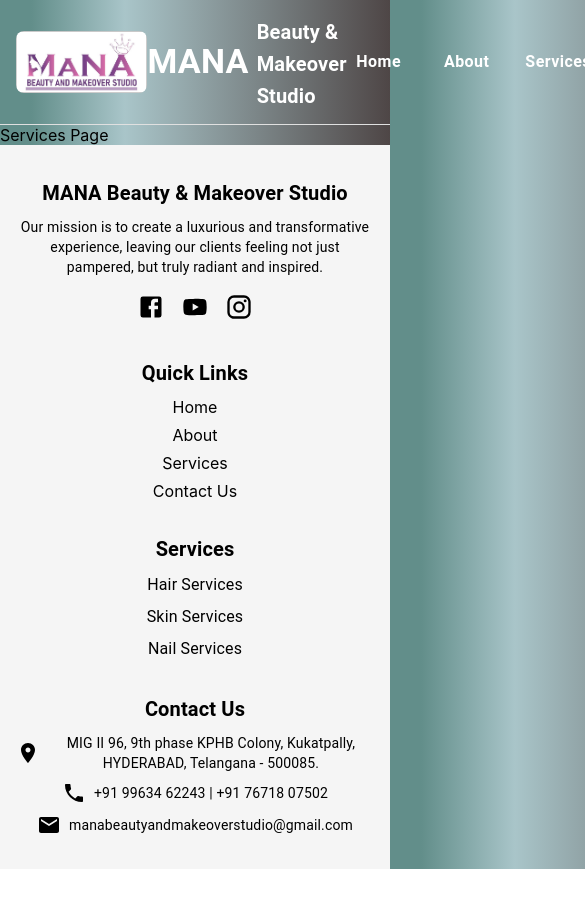
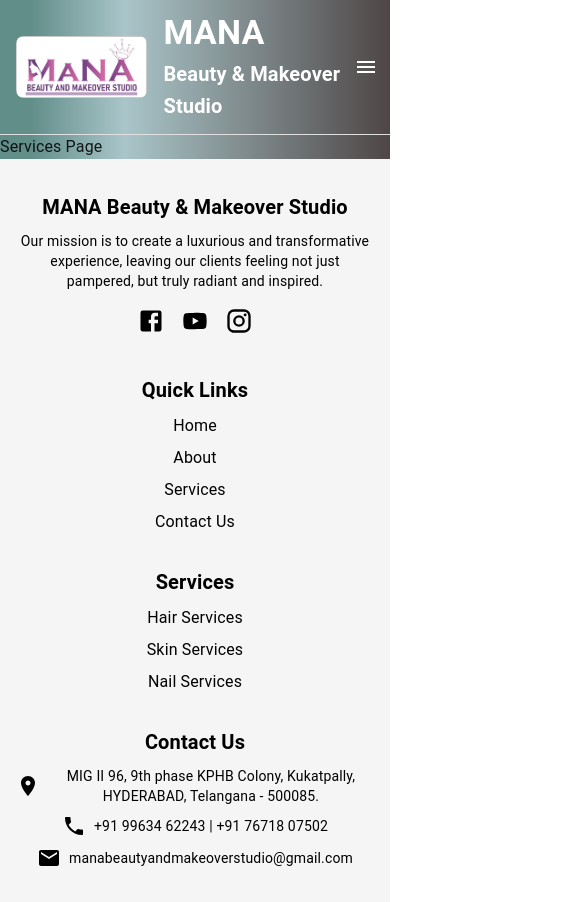
Before and after one commit to ganjivasu356/ManaBeautyMakeover, a React (Create React App) app: page /ManaBeautyMakeover/services in a window 390 px wide. Shown: the top 902 px of the page, 585 px wide, since content can reach past the window. Before the commit the page ends 869 px from the top, so only its background shows below. Built offline with nearby package versions, Linux system fonts and the light colour scheme.

Commit message:
app bar mobile responsive

```diff
--- a/src/components/Header.tsx
+++ b/src/components/Header.tsx
@@ -1,14 +1,33 @@
-import React from "react";
-import "./Header.css";
-import { AppBar, Toolbar, Typography, Button, Box } from "@mui/material";
+import React, { useState } from "react";
+import {
+  AppBar,
+  Toolbar,
+  Typography,
+  Button,
+  Box,
+  IconButton,
+  Drawer,
+  List,
+  ListItem,
+  ListItemButton,
+  ListItemText,
+  useMediaQuery,
+} from "@mui/material";
+import { Menu as MenuIcon, Close as CloseIcon } from "@mui/icons-material";
 import ManaLogo from "../Assets/ManaLogo.jpeg";
 import { menuItems } from "../utility/constants";
 
 const Header: React.FC = () => {
+  const [drawerOpen, setDrawerOpen] = useState(false);
+  const isMobile = useMediaQuery((theme: any) => theme.breakpoints.down("md")); // Check for mobile view
+
   const handleScroll = (id: string) => {
     const element = document.getElementById(id);
     if (element) {
       element.scrollIntoView({ behavior: "smooth" }); // Smooth scrolling
+    }
+    if (isMobile) {
+      setDrawerOpen(false); // Close the drawer on mobile after navigation
     }
   };
 
@@ -20,6 +39,8 @@
       sx={{ marginTop: "12px" }}
     >
       <Toolbar sx={{ justifyContent: "space-between" }}>
+        {/* Logo Section */}
+        <Box display="flex" alignItems="center">
           <img
             src={ManaLogo}
             alt="logo"
@@ -29,8 +50,11 @@
               borderRadius: "8px",
             }}
           />
-        <Box display={"flex"} flexDirection={"row"} alignItems={"center"}>
-          <Typography variant="h4" sx={{ fontWeight: "bold", color: "white" }}>
+          <Box display="flex" flexDirection="column" ml={2}>
+            <Typography
+              variant="h4"
+              sx={{ fontWeight: "bold", color: "white" }}
+            >
               MANA
             </Typography>
             <Typography
@@ -39,14 +63,15 @@
                 fontWeight: "bold",
                 color: "white",
                 marginTop: "4px",
-              marginLeft: "8px",
               }}
             >
               Beauty & Makeover Studio
             </Typography>
           </Box>
+        </Box>
 
-        {/* Navigation Links */}
+        {/* Desktop Navigation */}
+        {!isMobile && (
           <Box sx={{ display: "flex", gap: 3 }}>
             {menuItems.map((item) => (
               <Button
@@ -63,7 +88,72 @@
               </Button>
             ))}
           </Box>
+        )}
+
+        {/* Mobile Hamburger Menu */}
+        {isMobile && (
+          <IconButton
+            edge="end"
+            color="inherit"
+            onClick={() => setDrawerOpen(true)}
+          >
+            <MenuIcon sx={{ color: "white" }} />
+          </IconButton>
+        )}
       </Toolbar>
+
+      {/* Drawer for Mobile Menu */}
+      <Drawer
+        anchor="right"
+        open={drawerOpen}
+        onClose={() => setDrawerOpen(false)}
+      >
+        <Box
+          sx={{
+            width: 250,
+            backgroundColor: "#333",
+            height: "100%",
+            color: "white",
+            display: "flex",
+            flexDirection: "column",
+            justifyContent: "space-between",
+          }}
+        >
+          {/* Close Button */}
+          <Box display="flex" justifyContent="flex-end" p={2}>
+            <IconButton
+              onClick={() => setDrawerOpen(false)}
+              sx={{ color: "white" }}
+            >
+              <CloseIcon />
+            </IconButton>
+          </Box>
+
+          {/* Navigation Links */}
+          <List>
+            {menuItems.map((item) => (
+              <ListItem key={item.id} disablePadding>
+                <ListItemButton onClick={() => handleScroll(item.id)}>
+                  <ListItemText
+                    primary={item.title}
+                    sx={{
+                      textAlign: "center",
+                      color: "white",
+                    }}
+                  />
+                </ListItemButton>
+              </ListItem>
+            ))}
+          </List>
+
+          {/* Footer Text in Drawer */}
+          <Box p={2}>
+            <Typography variant="body2" textAlign="center">
+              © 2024 MANA Beauty & Makeover Studio
+            </Typography>
+          </Box>
+        </Box>
+      </Drawer>
     </AppBar>
   );
 };
--- a/src/index.tsx
+++ b/src/index.tsx
@@ -1,16 +1,21 @@
 import React from "react";
 import ReactDOM from "react-dom/client";
+import { ThemeProvider, createTheme } from "@mui/material/styles";
+import CssBaseline from "@mui/material/CssBaseline";
 import "./index.css";
 import App from "./App";
 import reportWebVitals from "./reportWebVitals";
+const theme = createTheme();
 
 const root = ReactDOM.createRoot(
   document.getElementById("root") as HTMLElement
 );
 root.render(
   <React.StrictMode>
-    <App />
+    <ThemeProvider theme={theme}>
+      <CssBaseline />
+      <App />
+    </ThemeProvider>
   </React.StrictMode>
 );
-
 reportWebVitals();
```
Lines whose indentation alone changed are shown as unchanged.
